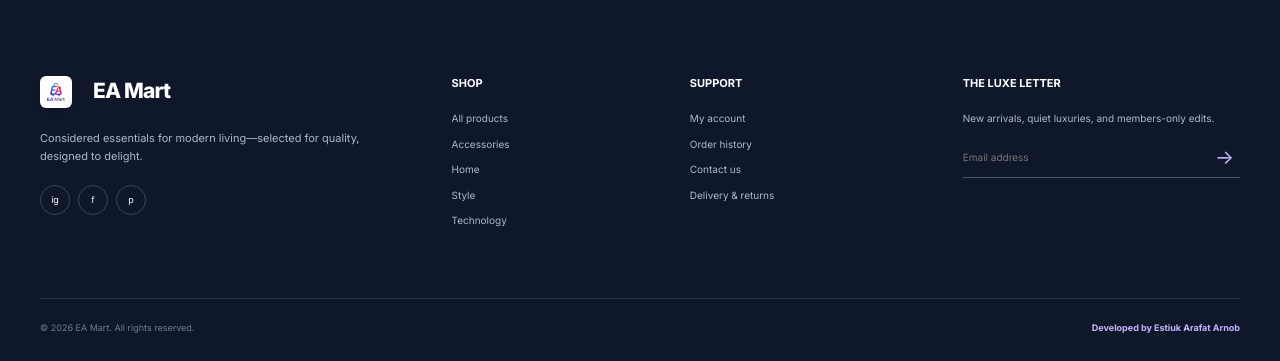
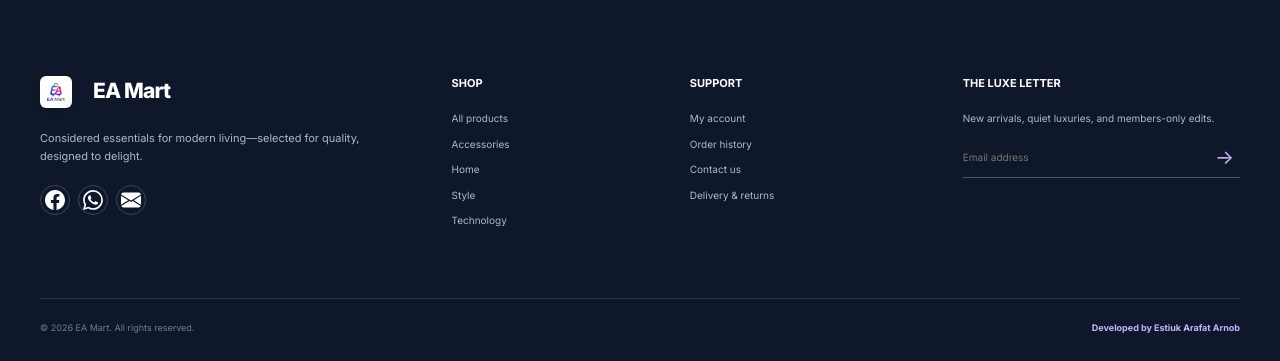
Before and after one commit to ea-arnob-07/CodeAlpha_EA-Mart, a Django app: page /checkout/ in a window 1280 px wide. Shown: the part 1798-2159 px from the top of the page. Run offline with Django 5.2, Linux system fonts and the light colour scheme; a user stored in the database is signed in; data comes from the database, SQL or seed files in the repository.

Commit message:
Update footer social icons to FB, WhatsApp, Email SVGs

```diff
--- a/templates/base.html
+++ b/templates/base.html
@@ -104,9 +104,9 @@
                 <a class="brand brand-light" href="{% url 'shop:home' %}" style="display: flex; align-items: center;"><img src="{% static 'images/logo.png' %}" alt="EA" style="height: 32px; width: auto; border-radius: 6px; margin-right: 10px; box-shadow: 0 2px 4px rgba(0,0,0,0.1);"><span>EA Mart</span></a>
                 <p>Considered essentials for modern living—selected for quality, designed to delight.</p>
                 <div class="social-links" aria-label="Social links">
-                    <a href="#" aria-label="Instagram">ig</a>
-                    <a href="#" aria-label="Facebook">f</a>
-                    <a href="#" aria-label="Pinterest">p</a>
+                    <a href="#" aria-label="Facebook"><svg xmlns="http://www.w3.org/2000/svg" style="width: 20px; height: 20px;" fill="currentColor" viewBox="0 0 16 16"><path d="M16 8.049c0-4.446-3.582-8.05-8-8.05C3.58 0-.002 3.603-.002 8.05c0 4.017 2.926 7.347 6.75 7.951v-5.625h-2.03V8.05H6.75V6.275c0-2.017 1.195-3.131 3.022-3.131.876 0 1.791.157 1.791.157v1.98h-1.009c-.993 0-1.303.621-1.303 1.258v1.51h2.218l-.354 2.326H9.25V16c3.824-.604 6.75-3.934 6.75-7.951z"/></svg></a>
+                    <a href="#" aria-label="WhatsApp"><svg xmlns="http://www.w3.org/2000/svg" style="width: 20px; height: 20px;" fill="currentColor" viewBox="0 0 16 16"><path d="M13.601 2.326A7.85 7.85 0 0 0 7.994 0C3.627 0 .068 3.558.064 7.926c0 1.399.366 2.76 1.057 3.965L0 16l4.204-1.102a7.9 7.9 0 0 0 3.79.965h.004c4.368 0 7.926-3.558 7.93-7.93A7.9 7.9 0 0 0 13.6 2.326zM7.994 14.521a6.6 6.6 0 0 1-3.356-.92l-.24-.144-2.494.654.666-2.433-.156-.251a6.56 6.56 0 0 1-1.007-3.505c0-3.626 2.957-6.584 6.591-6.584a6.56 6.56 0 0 1 4.66 1.931 6.56 6.56 0 0 1 1.928 4.66c-.004 3.639-2.961 6.592-6.592 6.592m3.615-4.934c-.197-.099-1.17-.578-1.353-.646-.182-.065-.315-.099-.445.099-.133.197-.513.646-.627.775-.114.133-.232.148-.43.05-.197-.1-.836-.308-1.592-.985-.59-.525-.985-1.175-1.103-1.372-.114-.198-.011-.304.088-.403.087-.088.197-.232.296-.346.1-.114.133-.198.198-.33.065-.134.034-.248-.015-.347-.05-.099-.445-1.076-.612-1.47-.16-.389-.323-.335-.445-.34-.114-.007-.247-.007-.38-.007a.73.73 0 0 0-.529.247c-.182.198-.691.677-.691 1.654s.71 1.916.81 2.049c.098.133 1.394 2.132 3.383 2.992.47.205.84.326 1.129.418.475.152.904.129 1.246.08.38-.058 1.171-.48 1.338-.943.164-.464.164-.86.114-.943-.049-.084-.182-.133-.38-.232"/></svg></a>
+                    <a href="#" aria-label="Email"><svg xmlns="http://www.w3.org/2000/svg" style="width: 20px; height: 20px;" fill="currentColor" viewBox="0 0 16 16"><path d="M.05 3.555A2 2 0 0 1 2 2h12a2 2 0 0 1 1.95 1.555L8 8.414zM0 4.697v7.104l5.803-3.558zM6.761 8.83l-6.57 4.027A2 2 0 0 0 2 14h12a2 2 0 0 0 1.808-1.144l-6.57-4.027L8 9.586zm3.436-.586L16 11.801V4.697z"/></svg></a>
                 </div>
             </div>
             <div>
```
